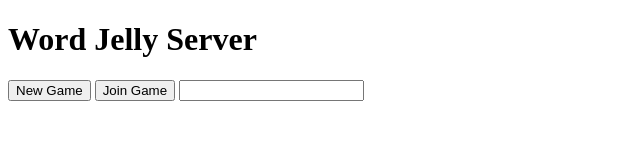
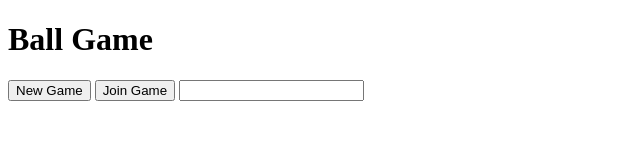
Before and after one commit to songsongha/word_jelly_api, a website: page index.html in a window 1280 px wide. Shown: the whole page, without its empty margins (0-640 px from the left). Drawn offline with Linux system fonts and the light colour scheme.

Commit message:
changed name of game

```diff
--- a/index.html
+++ b/index.html
@@ -3,10 +3,10 @@
 <head>
 	<meta charset="UTF-8">
 	<meta name="viewport" content="width=device-width, initial-scale=1">
-	<title>Word Jelly</title>
+	<title>Ball Game</title>
 </head>
 <body>
-	<h1>Word Jelly Server</h1>
+	<h1>Ball Game</h1>
 	<button id = 'btnCreate'>New Game</button>
 	<button id = 'btnJoin'>Join Game</button>
 	<input type = 'text' id = 'txtGameId'>
```
